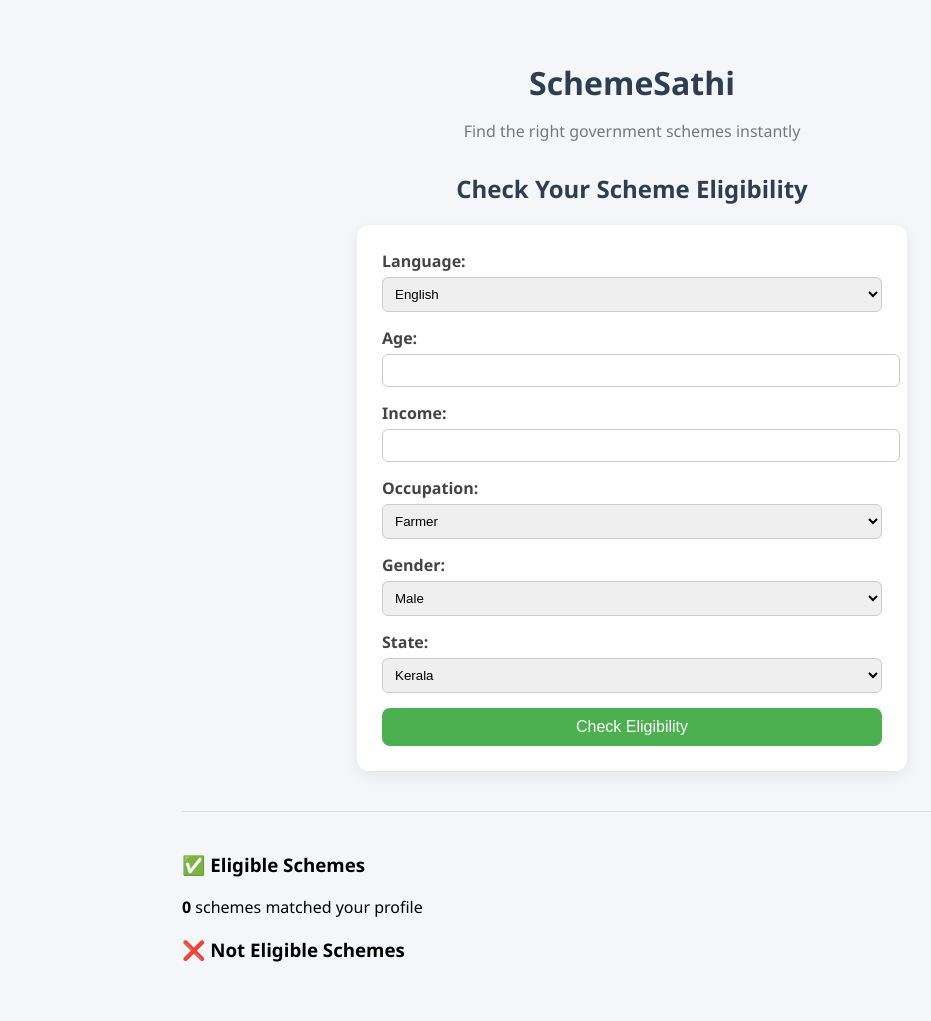
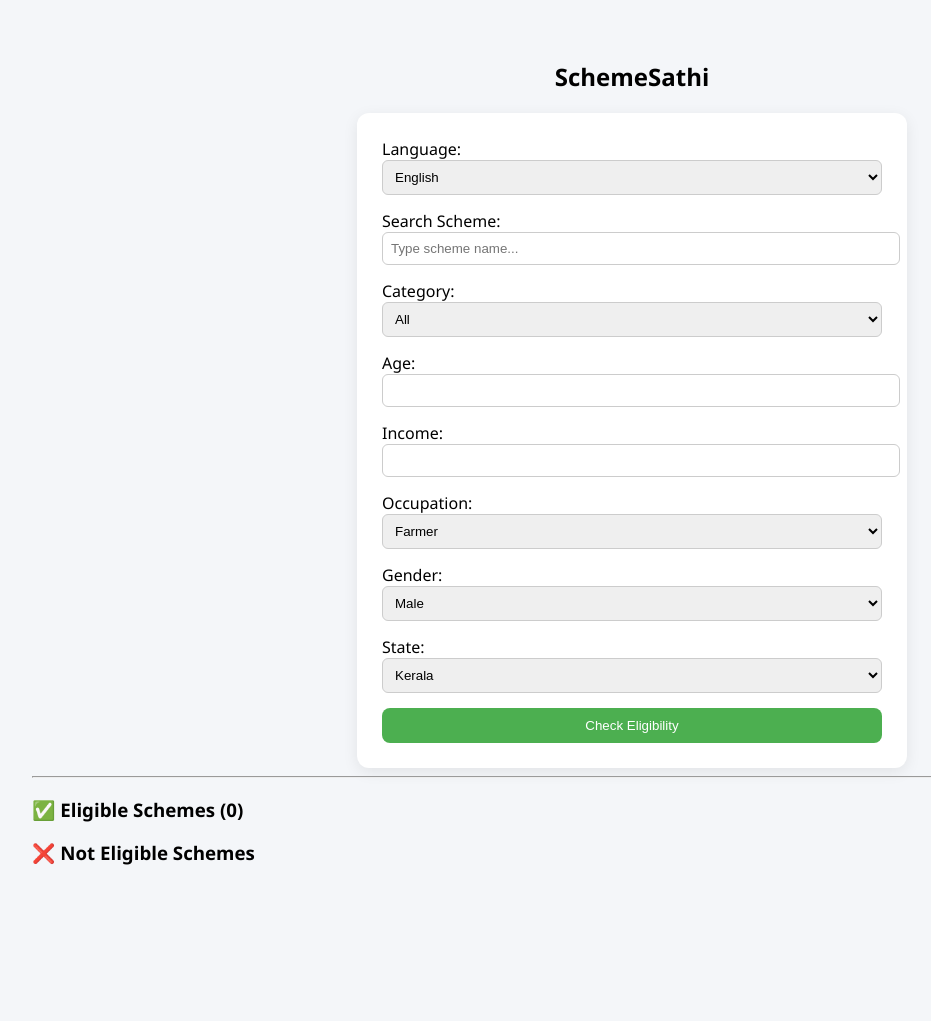
Before and after one commit to gouri-des/hackathon, a Flask app: page / in a window 1280 px wide. Shown: the whole page, without its empty margins (8-939 px from the left). After the commit the page ends 865 px from the top, so only its background shows below. Run offline with Flask 3, Linux system fonts and the light colour scheme.

Commit message:
Update index.html

```diff
--- a/templates/index.html
+++ b/templates/index.html
@@ -12,15 +12,6 @@
     padding: 40px;
 }
 
-        h1 {
-            margin-bottom: 5px;
-        }
-
-        h2 {
-            text-align: center;
-            color: #2c3e50;
-        }
-
 form {
     background: white;
     padding: 25px;
@@ -30,15 +21,9 @@
     margin: auto;
 }
 
-        label {
-            font-weight: 600;
-            color: #444;
-        }
-
 input, select {
     width: 100%;
     padding: 8px;
-            margin-top: 5px;
     margin-bottom: 15px;
     border-radius: 6px;
     border: 1px solid #ccc;
@@ -50,15 +35,8 @@
     background: #4CAF50;
     border: none;
     color: white;
-            font-size: 16px;
     border-radius: 8px;
     cursor: pointer;
-            transition: 0.3s;
-        }
-
-        button:hover {
-            background: #43a047;
-            transform: scale(1.02);
 }
 
 .card {
@@ -68,46 +46,17 @@
     box-shadow: 0 4px 15px rgba(0,0,0,0.06);
     margin: 20px auto;
     max-width: 700px;
-            animation: fadeIn 0.5s ease-in;
-            transition: 0.3s;
 }
 
-        .card:hover {
-            transform: translateY(-5px);
-        }
+.ok { border-left: 6px solid #4CAF50; }
+.fail { border-left: 6px solid #e53935; }
 
-        .ok {
-            border-left: 6px solid #4CAF50;
-        }
-
-        .fail {
-            border-left: 6px solid #e53935;
-        }
-
-        hr {
-            border: none;
-            height: 1px;
-            background: #ddd;
-            margin: 40px 0;
-        }
-
-        @keyframes fadeIn {
-            from { opacity: 0; transform: translateY(10px); }
-            to { opacity: 1; transform: translateY(0); }
-        }
 </style>
 </head>
 
 <body>
 
-<div style="max-width: 900px; margin: auto;">
-
-    <div style="text-align:center; margin-bottom:30px;">
-        <h1 style="color:#2c3e50;">SchemeSathi</h1>
-        <p style="color:#777;">Find the right government schemes instantly</p>
-    </div>
-
-    <h2>{{ text.title }}</h2>
+<h2 style="text-align:center;">SchemeSathi</h2>
 
 <form method="POST">
 
@@ -115,6 +64,22 @@
 <select name="lang">
     <option value="en" {% if lang=="en" %}selected{% endif %}>English</option>
     <option value="ml" {% if lang=="ml" %}selected{% endif %}>മലയാളം</option>
+</select>
+
+<label>Search Scheme:</label>
+<input type="text" name="search" placeholder="Type scheme name...">
+
+<label>Category:</label>
+<select name="category">
+    <option value="all">All</option>
+    <option value="agriculture">Agriculture</option>
+    <option value="pension">Pension</option>
+    <option value="health">Health</option>
+    <option value="education">Education</option>
+    <option value="employment">Employment</option>
+    <option value="insurance">Insurance</option>
+    <option value="women">Women</option>
+    <option value="housing">Housing</option>
 </select>
 
 <label>Age:</label>
@@ -144,35 +109,23 @@
 </select>
 
 <button type="submit">{{ text.check }}</button>
+
 </form>
 
 <hr>
 
-    <h3>✅ {{ text.eligible }}</h3>
-    <p><strong>{{ schemes|length }}</strong> schemes matched your profile</p>
+<h3>✅ {{ text.eligible }} ({{ schemes|length }})</h3>
 
 {% for scheme in schemes %}
 <div class="card ok">
     <h4>{{ scheme.name }}</h4>
-
-        <span style="background:#e3f2fd; padding:4px 8px; border-radius:6px; font-size:12px;">
-            {{ scheme.category }}
-        </span>
-
+    <p><strong>Category:</strong> {{ scheme.category }}</p>
     <p><strong>Benefit:</strong> {{ scheme.benefit }}</p>
-        <p><strong>Description:</strong> {{ scheme.description }}</p>
-
     <ul>
         {% for r in scheme.reasons %}
         <li>{{ r }}</li>
         {% endfor %}
     </ul>
-
-        <p>
-            <a href="{{ scheme.official_link }}" target="_blank">
-                Official Website
-            </a>
-        </p>
 </div>
 {% endfor %}
 
@@ -189,7 +142,5 @@
 </div>
 {% endfor %}
 
-</div>
-
 </body>
 </html>
```
Lines whose indentation alone changed are shown as unchanged.
